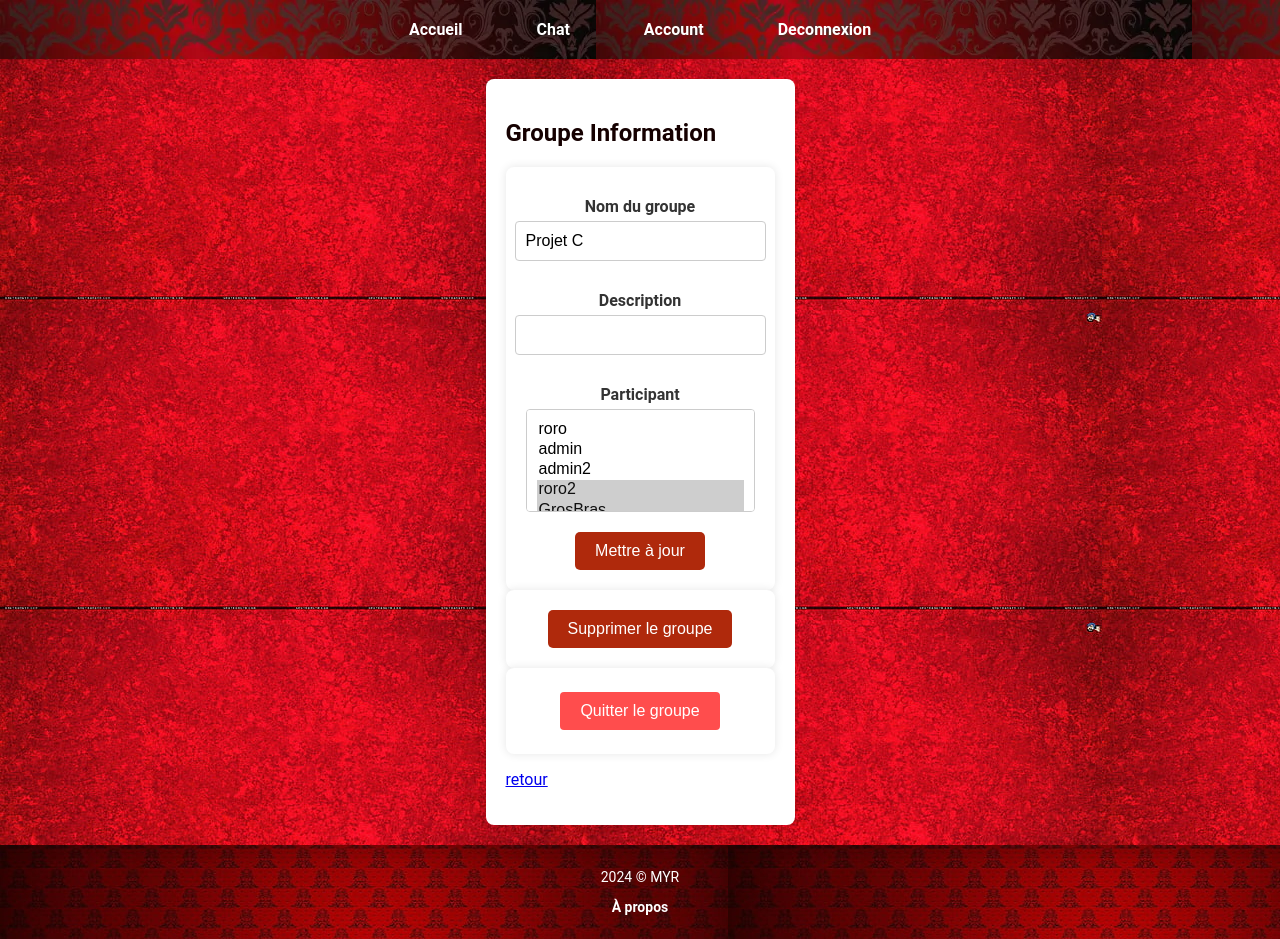
After one commit to RomainDn/chats, a Flask app: page /details_group/1 in a window 1280 px wide. The commit adds this page. Run offline with Flask 3, Linux system fonts and the light colour scheme; a user stored in the database is signed in.

Commit message:
ajout de detail_group et de la possibilité de modifier un group et de supprimer un message

```diff
--- a/app.py
+++ b/app.py
@@ -138,6 +138,52 @@ def create_group():
 
     return redirect(url_for('login'))
 
+@app.route("/details_group/<int:group_id>", methods=['GET', 'POST'])
+def details_group(group_id):
+    if 'username' in session:
+        user = User.query.filter_by(username=session['username']).first()
+        group = Group.query.get(group_id)
+        users = User.query.all()
+        if request.method == 'POST':
+            group.name = request.form['Nom_du_groupe']
+            group.description = request.form['Description']
+            participant_ids = request.form.getlist('Participant[]')
+            group.members = [User.query.get(user_id) for user_id in participant_ids]
+            db.session.commit()
+            return redirect(url_for('details_group', group_id=group.id))
+        return render_template("details_group.html", group=group, users=users, username=user.username)
+    return redirect(url_for('login'))
+
+@app.route('/leave_group/<int:group_id>', methods=['POST'])
+def leave_group(group_id):
+    if 'username' in session:
+        user = User.query.filter_by(username=session['username']).first()
+        group = Group.query.get(group_id)
+
+        if group and user in group.members:
+            group.members.remove(user)
+            db.session.commit()
+            return redirect(url_for('chat'))
+    return redirect(url_for('login'))
+
+
+@app.route('/delete_group/<int:group_id>', methods=['POST'])
+def delete_group(group_id):
+    if 'username' in session:
+        group = Group.query.get(group_id)
+        if group:
+            # Supprimer tous les messages associés au groupe
+            Message.query.filter_by(group_id=group.id).delete()
+            db.session.commit()
+
+            # Supprimer le groupe
+            db.session.delete(group)
+            db.session.commit()
+        return redirect(url_for('chat'))
+    return redirect(url_for('login'))
+
+
+
 @app.route("/group/<int:group_id>", methods=['GET'])
 def group(group_id):
     if 'username' in session:
@@ -161,6 +207,17 @@ def send_message(group_id):
             db.session.commit()
             return redirect(url_for('group', group_id=group_id))
     return redirect(url_for('login'))
+
+@app.route('/delete_message/<int:message_id>', methods=['POST'])
+def delete_message(message_id):
+    if 'username' in session:
+        user = User.query.filter_by(username=session['username']).first()
+        message = Message.query.get(message_id)
+        if message and message.user_id == user.id:
+            db.session.delete(message)
+            db.session.commit()
+            return '', 204  # Success, no content
+    return '', 403  # Forbidden
 
 @app.route("/account")
 def account():
@@ -219,11 +276,16 @@ def handle_message(data):
     room = data['room']
     message = data['message']
     username = data['username']
-    new_message = Message(content=message, group_id=room, user_id=username)  # Ajuster selon votre modèle
-    db.session.add(new_message)
-    db.session.commit()
-    timestamp = new_message.timestamp.strftime('%Y-%m-%d %H:%M:%S')
-    emit('message', {'username': username, 'message': message, 'timestamp': timestamp}, to=room)
+
+    user = User.query.filter_by(username=username).first()
+
+    if user:
+        new_message = Message(content=message, group_id=room, user_id=user.id)
+        db.session.add(new_message)
+        db.session.commit()
+        timestamp = new_message.timestamp.strftime('%Y-%m-%d %H:%M:%S')
+        emit('message', {'id': new_message.id, 'username': username, 'message': message, 'timestamp': timestamp}, to=room)
+
 
 if __name__ == '__main__':
     app.run(host='192.168.1.20', debug=True)
--- a/static/css/style.css
+++ b/static/css/style.css
@@ -155,3 +155,21 @@ button.delete-button {
 button.delete-button:hover {
     background-color: #FF927B;
 }
+
+.leave-button {
+    background-color: #ff4d4d; /* Red background */
+    color: white; /* White text */
+    border: none;
+    padding: 10px 20px;
+    text-align: center;
+    text-decoration: none;
+    display: inline-block;
+    font-size: 16px;
+    margin: 4px 2px;
+    cursor: pointer;
+    border-radius: 4px;
+}
+
+.leave-button:hover {
+    background-color: #ff6666; /* Darker red background on hover */
+}
--- a/templates/chat.html
+++ b/templates/chat.html
@@ -31,6 +31,7 @@
                         <form action="{{ url_for('group', group_id=group.id) }}" method="get">
                             <button type="submit">{{ group.name }}</button>
                         </form>
+                        <p><a href="{{ url_for('details_group', group_id=group.id) }}">option</a></p>
                     </li>
                 {% endfor %}
             </ul>
--- /dev/null
+++ b/templates/details_group.html
@@ -0,0 +1,53 @@
+<!DOCTYPE html>
+<html>
+<head>
+    <title>Détails du groupe</title>
+    <link rel="icon" href="{{ url_for('static', filename='favicon.ico') }}" type="image/x-icon">
+    <link rel="stylesheet" href="{{ url_for('static', filename='css/style.css') }}">
+</head>
+<header>
+    <nav>
+        <ul>
+            <li><a href="{{ url_for('home') }}">Accueil</a></li>
+            <li><a href="{{ url_for('chat') }}">Chat</a></li>
+            {% if username %}
+                <li><a href="{{ url_for('account') }}">Account</a></li>
+                <li><a href="{{ url_for('logout') }}">Deconnexion</a></li>
+            {% else %}
+                <li><a href="{{ url_for('login') }}">Connexion</a></li>
+                <li><a href="{{ url_for('register') }}">S'inscrire</a></li>
+            {% endif %}
+        </ul>
+    </nav>
+</header>
+<body>
+    <div class="account-container">
+        <h2>Groupe Information</h2>
+        <form id="update-form" method="post" action="{{ url_for('details_group', group_id=group.id) }}">
+            <label for="Nom_du_groupe">Nom du groupe</label>
+            <input type="text" id="Nom_du_groupe" name="Nom_du_groupe" value="{{ group.name }}" required>
+            <label for="Description">Description</label>
+            <input type="text" id="Description" name="Description" value="{{ group.description }}" >
+            <label for="Participant">Participant</label>
+            <select name="Participant[]" multiple required>
+                {% for user in users %}
+                    <option value="{{ user.id }}" {% if user in group.members %}selected{% endif %}>{{ user.username }}</option>
+                {% endfor %}
+            </select>
+            <button type="submit">Mettre à jour</button>
+        </form>
+        <form id="delete-form" method="post" action="{{ url_for('delete_group', group_id=group.id) }}">
+            <button type="submit" class="delete-button">Supprimer le groupe</button>
+        </form>
+        <!-- Ajouter le formulaire pour quitter le groupe -->
+        <form id="leave-form" method="post" action="{{ url_for('leave_group', group_id=group.id) }}">
+            <button type="submit" class="leave-button">Quitter le groupe</button>
+        </form>
+        <p><a href="{{ url_for('chat') }}">retour</a></p>
+    </div>
+</body>
+<footer>
+    <p>2024 © MYR</p>
+    <p><a href="{{ url_for('apropos') }}">À propos</a></p>
+</footer>
+</html>
```
Also changed, not shown: templates/group.html (+31 -4 lines), instance/myr.db.
